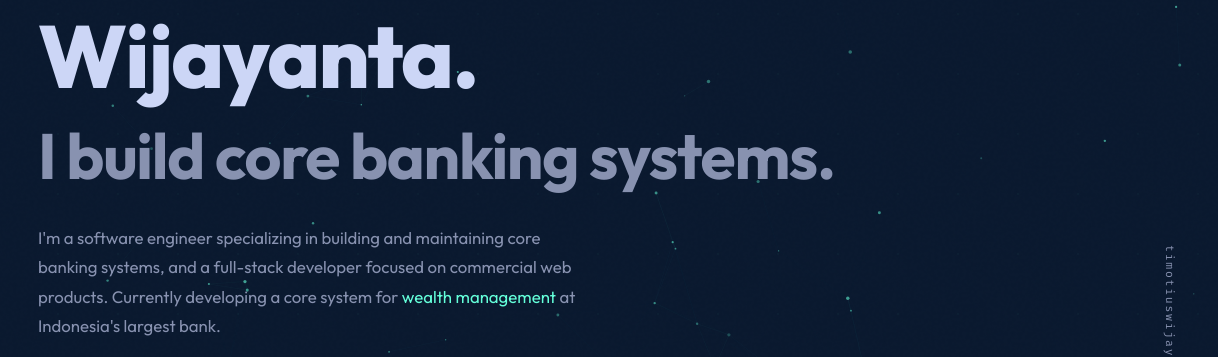
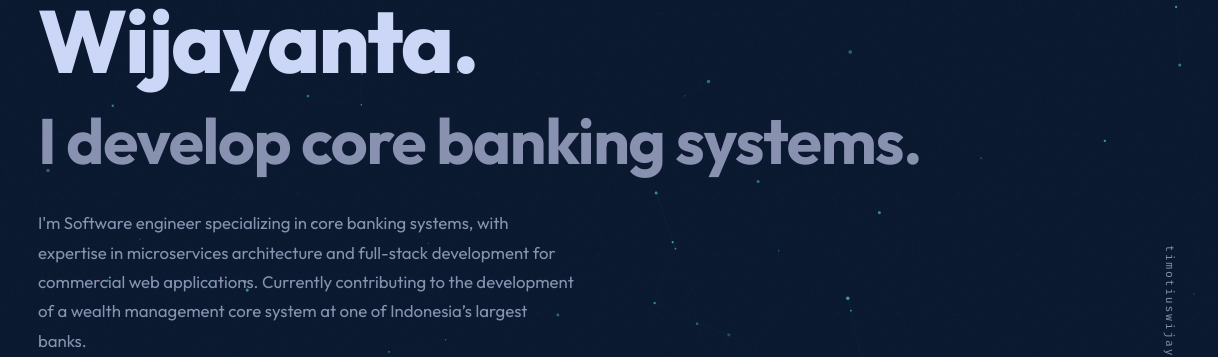
Before and after one commit to Timotius103/timo_page, a plain HTML site: page index.html in a window 1280 px wide. Shown: the part 226-583 px from the top of the page, 62-1280 px from the left. Drawn offline with nearby package versions, Linux system fonts and the light colour scheme; animation ran at ten frames a second.

Commit message:
edit content | fix bug 1.0,2

```diff
--- a/index.html
+++ b/index.html
@@ -98,11 +98,10 @@
         <section id="hero">
             <p class="hero-pre reveal">Hi, my name is</p>
             <h1 class="hero-name reveal" style="transition-delay:0.1s">Timotius Ferdinand Wijayanta.</h1>
-            <h2 class="hero-sub reveal" style="transition-delay:0.2s">I build core banking systems.</h2>
+            <h2 class="hero-sub reveal" style="transition-delay:0.2s">I develop core banking systems.</h2>
             <p class="hero-desc reveal" style="transition-delay:0.3s">
-                I'm a software engineer specializing in building and maintaining core banking systems,
-                and a full-stack developer focused on commercial web products. Currently developing
-                a core system for <span style="color:var(--teal)">wealth management</span> at Indonesia's largest bank.
+                I'm Software engineer specializing in core banking systems, with expertise in microservices architecture and full-stack development for commercial web applications.
+                Currently contributing to the development of a wealth management core system at one of Indonesia’s largest banks.
             </p>
             <div class="hero-cta reveal" style="transition-delay:0.4s">
                 <a href="#backend" class="btn-solid"><i class="bi bi-server"></i> Backend Work</a>
```
